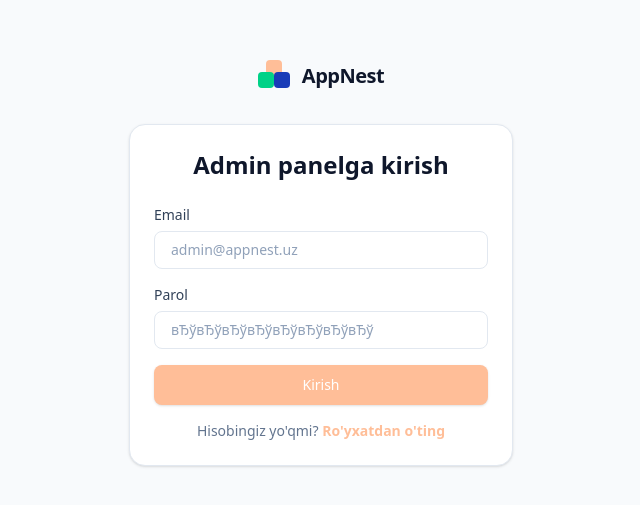
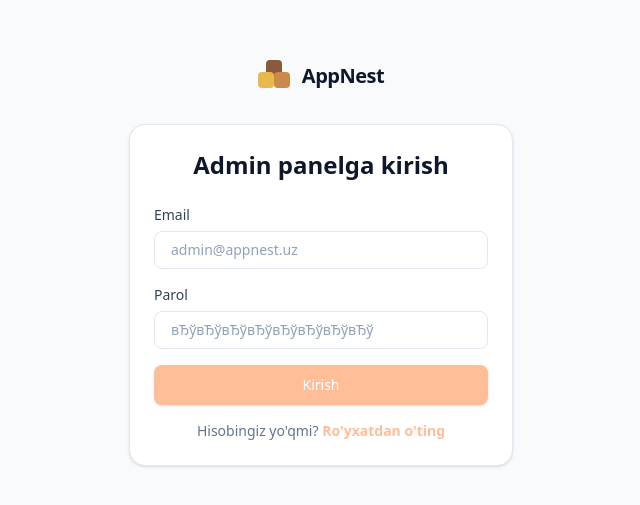
Before and after one commit to muhammadjonovizzatillo0919-creator/appnest, a Next.js app: page /login in a window 1280 px wide. Shown: the part 137-642 px from the top of the page, without its empty margins (319-959 px from the left). Built offline with nearby package versions, Linux system fonts and the light colour scheme; no server answers.

Commit message:
Qora rejim logosi: pushti o'rniga jigarrang-tilla gradient

```diff
--- a/components/core/AppLogo.tsx
+++ b/components/core/AppLogo.tsx
@@ -16,9 +16,9 @@ export const AppLogo = ({
     <div className={`flex items-center gap-3 ${className}`}>
       {/* Logotipning blokli shakli (CSS orqali chizilgan вЂ” fayl kerak emas) */}
       <span className="relative block h-8 w-8 shrink-0" aria-hidden="true">
-        <span className="absolute left-2 top-0 h-4 w-4 rounded-sm bg-brand" />
-        <span className="absolute left-0 top-3 h-4 w-4 rounded-sm bg-[#00D287]" />
-        <span className="absolute left-4 top-3 h-4 w-4 rounded-sm bg-blue-800" />
+        <span className="absolute left-2 top-0 h-4 w-4 rounded-sm bg-[#8B5A3C]" />
+        <span className="absolute left-0 top-3 h-4 w-4 rounded-sm bg-[#E8B84B]" />
+        <span className="absolute left-4 top-3 h-4 w-4 rounded-sm bg-[#C98A4B]" />
       </span>
       {showText && (
         <span className={`text-xl font-bold tracking-tight ${textClassName}`}>AppNest</span>
--- a/public/design-demo.html
+++ b/public/design-demo.html
@@ -180,6 +180,12 @@ html[data-theme="light"] .type-tag {
   display: grid; place-items: center; color: #fff; font-weight: var(--fw-bold);
   background: linear-gradient(135deg, var(--primary), var(--accent));
   box-shadow: var(--sh-glow);
+}
+/* Qora rejimda logo — jigarrang → tilla (pushti yo'q) */
+html[data-theme="dark"] .logo {
+  background: linear-gradient(135deg, #8B5A3C 0%, #C98A4B 55%, #E8B84B 100%);
+  box-shadow: 0 0 0 1px rgba(232, 184, 75, .25), 0 10px 28px rgba(139, 90, 60, .35);
+  color: #FFF8EC;
 }
 .badge-top {
   font-size: var(--fs-xs); color: var(--muted); border: 1px solid var(--card-border);
```
